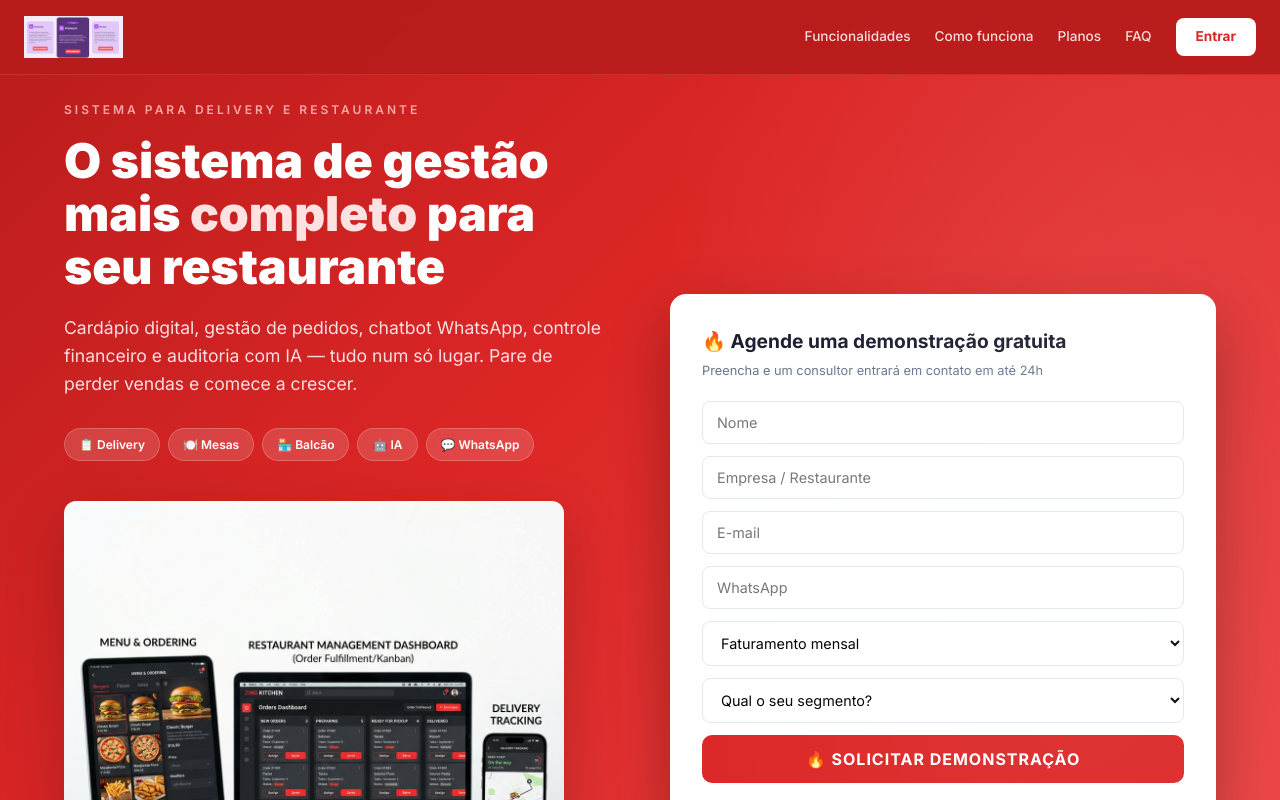
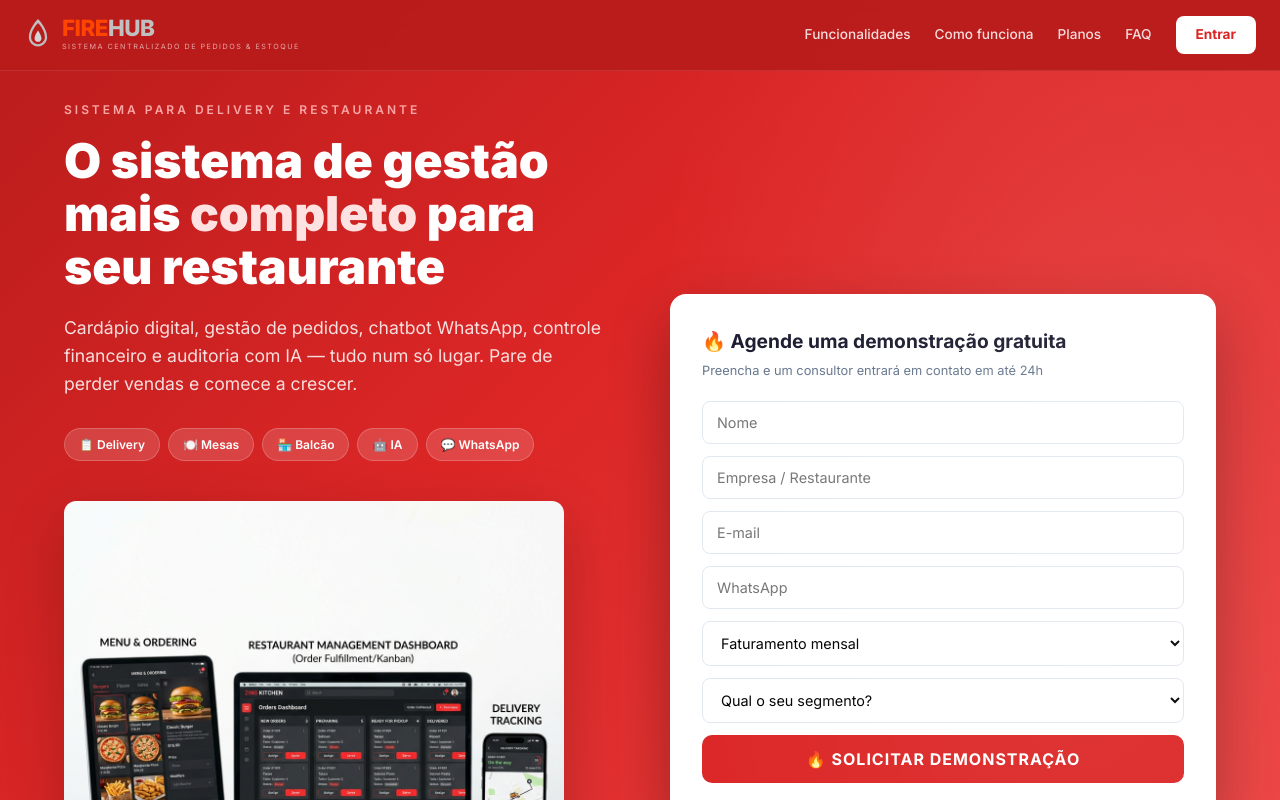
Before and after one commit to douglasmorett/hakim-portal, a Next.js app: page /firehub in a window 1280 px wide. Shown: the top 800 px of the page. Built offline with nearby package versions, Linux system fonts and the light colour scheme.

Commit message:
FIX: Logo FireHub com SVG flame prata + texto FIRE vermelho HUB cinza

```diff
--- a/src/app/firehub/page.tsx
+++ b/src/app/firehub/page.tsx
@@ -142,7 +142,20 @@ export default function FireHubLanding() {
       {/* NAV */}
       <nav className="fh-nav">
         <div className="fh-logo">
-          <img src="/firehub-logo.png" alt="FireHub" style={{ height: "42px", objectFit: "contain" }} />
+          <svg width="28" height="32" viewBox="0 0 24 28" fill="none">
+            <path d="M12 0C12 0 4 8 4 16C4 20.4 7.6 24 12 24C16.4 24 20 20.4 20 16C20 8 12 0 12 0ZM12 22C8.7 22 6 19.3 6 16C6 10.5 10 5.5 12 3.5C14 5.5 18 10.5 18 16C18 19.3 15.3 22 12 22Z" fill="url(#flame)"/>
+            <path d="M12 10C12 10 9 14 9 17C9 18.7 10.3 20 12 20C13.7 20 15 18.7 15 17C15 14 12 10 12 10Z" fill="url(#flame2)"/>
+            <defs>
+              <linearGradient id="flame" x1="12" y1="0" x2="12" y2="24"><stop stopColor="#C0C0C0"/><stop offset="1" stopColor="#808080"/></linearGradient>
+              <linearGradient id="flame2" x1="12" y1="10" x2="12" y2="20"><stop stopColor="#D4D4D4"/><stop offset="1" stopColor="#A0A0A0"/></linearGradient>
+            </defs>
+          </svg>
+          <div>
+            <div style={{ fontSize: "1.4rem", fontWeight: 800, letterSpacing: "-0.5px", lineHeight: 1 }}>
+              <span style={{ color: "#FF4500" }}>FIRE</span><span style={{ color: "#C0C0C0" }}>HUB</span>
+            </div>
+            <div style={{ fontSize: "0.45rem", color: "rgba(255,255,255,0.6)", letterSpacing: "1.5px", textTransform: "uppercase", marginTop: "1px" }}>Sistema Centralizado de Pedidos & Estoque</div>
+          </div>
         </div>
         <div className="fh-nav-links">
           <a href="#funcionalidades">Funcionalidades</a>
@@ -317,7 +330,7 @@ export default function FireHubLanding() {
       {/* FOOTER */}
       <footer className="fh-footer">
         <div className="fh-container">
-          <img src="/firehub-logo.png" alt="FireHub" style={{ height: "32px", objectFit: "contain", marginBottom: "8px", filter: "brightness(10)" }} />
+          <p style={{ marginBottom: "8px", fontSize: "1.1rem" }}><span style={{ color: "#EF4444", fontWeight: 800 }}>FIRE</span><span style={{ color: "#aaa", fontWeight: 800 }}>HUB</span> <span style={{ fontSize: "0.7rem" }}>— Sistema Centralizado de Pedidos & Estoque</span></p>
           <p>© {new Date().getFullYear()} FireHub. Todos os direitos reservados.</p>
         </div>
       </footer>
```
